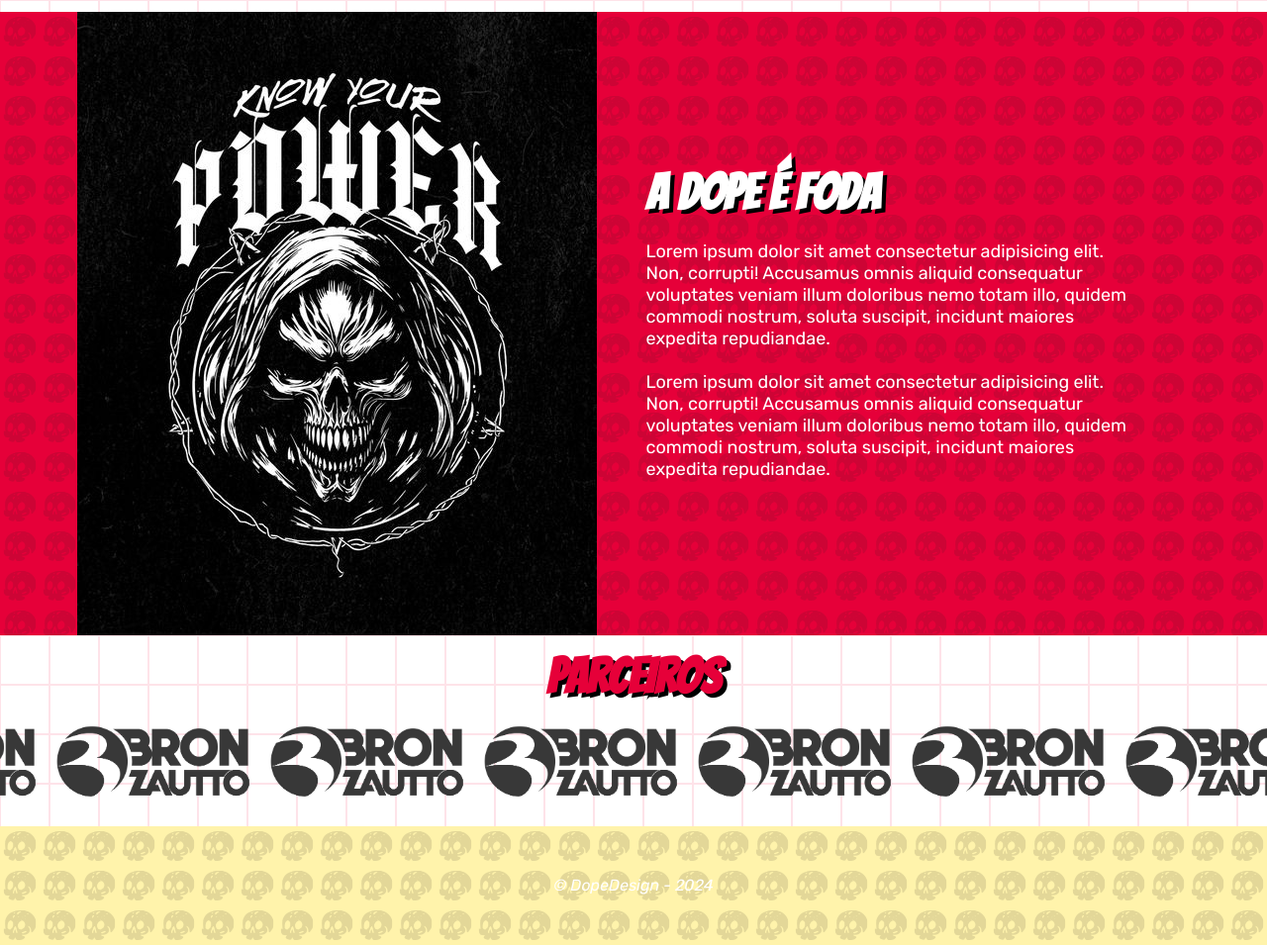
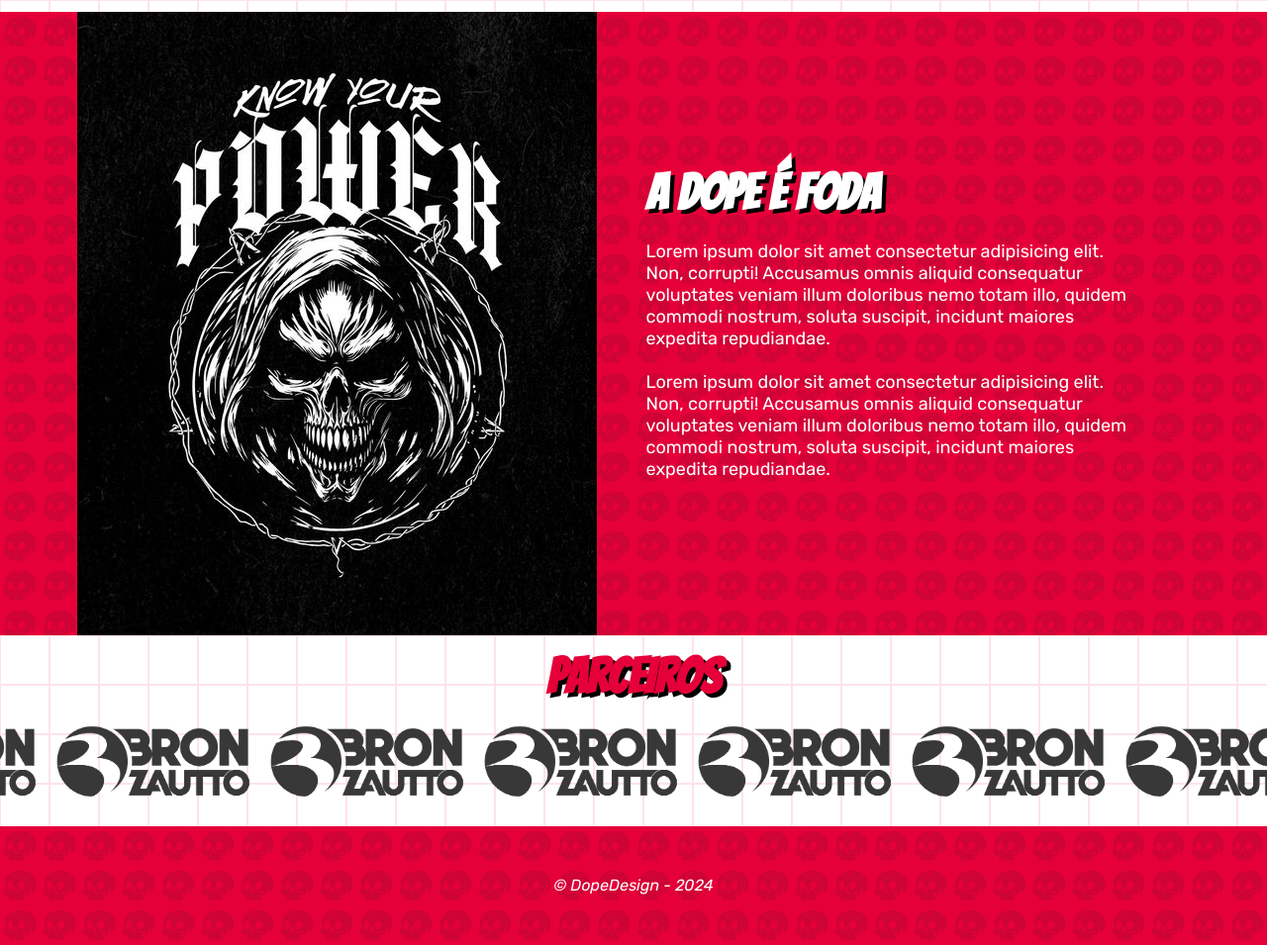
Before and after one commit to FoxxxDie/dopedesign, a plain HTML site: page index.html in a window 1280 px wide. Shown: the part 1442-2397 px from the top of the page at 99% size. Drawn offline with nearby package versions, Linux system fonts and the light colour scheme.

Commit message:
Update style.css

```diff
--- a/style.css
+++ b/style.css
@@ -604,7 +604,7 @@ section#about {
 
 /*footer*/
 footer {
-    background-color: #fff3ab;
+    background-color: #e60039;
     height: 120px;
     background-image: url(bgreticula.png);
     background-attachment: fixed;
```
